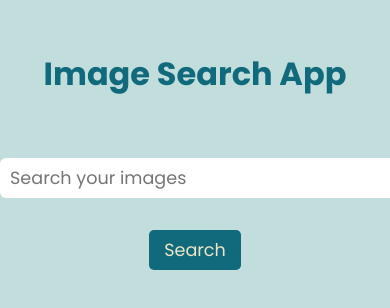
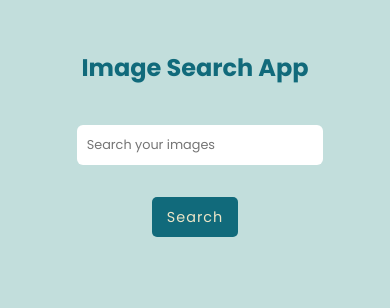
Before and after one commit to Shajith29/Dailyproject, a plain HTML site: page image-search/index.html in a window 390 px wide. Drawn offline with Linux system fonts and the light colour scheme.

Commit message:
files are added

```diff
--- a/image-search/style.css
+++ b/image-search/style.css
@@ -164,12 +164,23 @@ body{
 
 
 
+    .title{
+        font-size: 1.5rem;
+        margin-bottom: 10px;
+    }
     .form{
         flex-direction: column;
+        margin-top: 30px;
     }
     .form .input{
-        width: 400px;
-        margin-bottom: 30px;
+        font-size: .8rem;
+        width: 85%;
+        margin-bottom:30px;
+    }
+
+    .form .btn{
+        font-size: .9rem;
+        letter-spacing: 1px;
     }
 
    .search-results {
```
